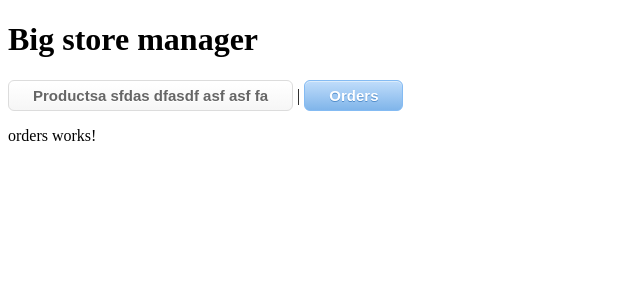
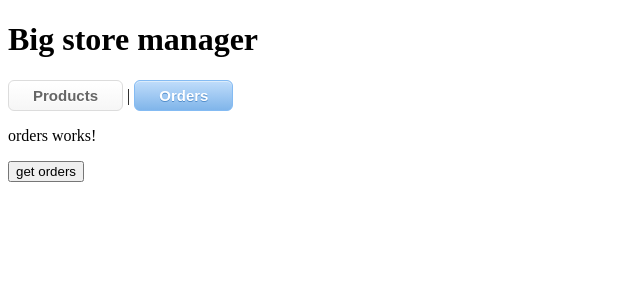
Before and after one commit to derik3d/bsm-inv-syst-site-front, an Angular app: page /orders in a window 1280 px wide. Shown: the top 300 px of the page, without its empty margins (0-640 px from the left). Built offline with nearby package versions, Linux system fonts and the light colour scheme.

Commit message:
updated show data on components

```diff
--- a/src/app/app.component.html
+++ b/src/app/app.component.html
@@ -2,7 +2,7 @@
 <nav>
   <a class="button" routerLink="/products"
   routerLinkActive="activebutton"
-  ariaCurrentWhenActive="page">Productsa sfdas dfasdf asf asf fa</a> |
+  ariaCurrentWhenActive="page">Products</a> |
   <a class="button" routerLink="/orders"
   routerLinkActive="activebutton"
   ariaCurrentWhenActive="page">Orders</a>
--- a/src/app/manager-central.service.ts
+++ b/src/app/manager-central.service.ts
@@ -14,4 +14,9 @@ export class ManagerCentralService {
     return answer
   }
 
+  getOrders(): Observable<any>{
+    let answer: any = this.httpClient.get<any>('http://localhost:5000/orders')
+    return answer
+  }
+
 }
--- a/src/app/orders/orders.component.html
+++ b/src/app/orders/orders.component.html
@@ -1 +1,13 @@
 <p>orders works!</p>
+
+<button (click)="getOrders()" >get orders</button>
+
+@for (item of myOrders; track $index) {
+
+    <br>
+    <br>
+    <br>
+    Item #{{ $index }}:
+    <br>
+    <br>{{ item.test }}
+    }
--- a/src/app/orders/orders.component.ts
+++ b/src/app/orders/orders.component.ts
@@ -1,4 +1,5 @@
 import { Component } from '@angular/core';
+import { ManagerCentralService } from '../manager-central.service';
 
 @Component({
   selector: 'app-orders',
@@ -9,4 +10,18 @@ import { Component } from '@angular/core';
 })
 export class OrdersComponent {
 
+  constructor(private managerCentralService : ManagerCentralService){}
+
+  myOrders:any[] = [];
+
+  getOrders(): void {
+    this.managerCentralService.getOrders()
+        .subscribe(result => this.process(result));
+  }
+
+  process(event: any):void{
+    console.log(event)
+    this.myOrders = event
+  }
+
 }
--- a/src/app/products/products.component.html
+++ b/src/app/products/products.component.html
@@ -3,12 +3,12 @@
 
 <button (click)="getProducts()" >get products</button>
 
-@for (item of myProducts; track item[0]) {
+@for (item of myProducts; track $index) {
 
     <br>
     <br>
     <br>
-    Item #{{ item[0] }}:
+    Item #{{ $index }}:
     <br>
     <br>{{ item }}
     }
--- a/src/app/products/products.component.ts
+++ b/src/app/products/products.component.ts
@@ -17,11 +17,10 @@ export class ProductsComponent {
   getProducts(): void {
     this.managerCentralService.getProducts()
         .subscribe(result => this.process(result));
-
   }
 
   process(event: any):void{
     console.log(event)
-    this.myProducts = event["data"]
+    this.myProducts = event
   }
 }
```
